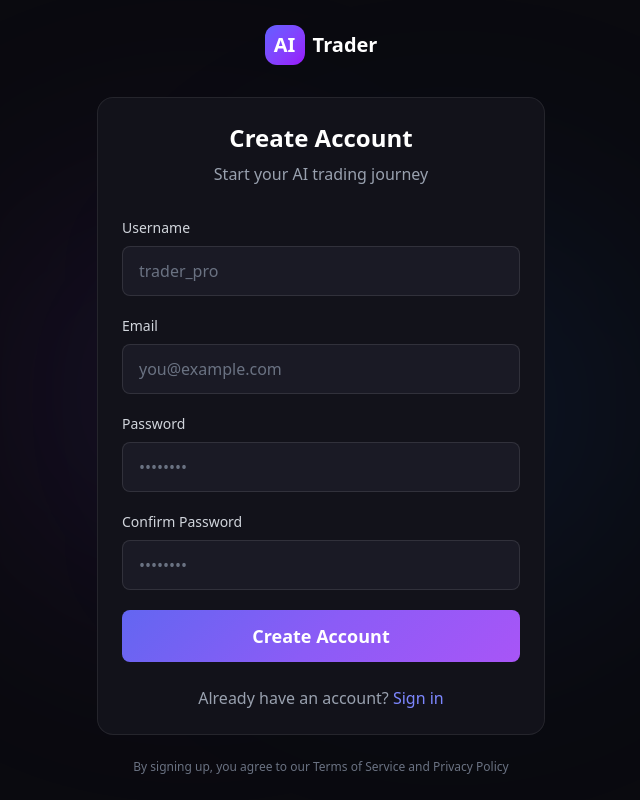
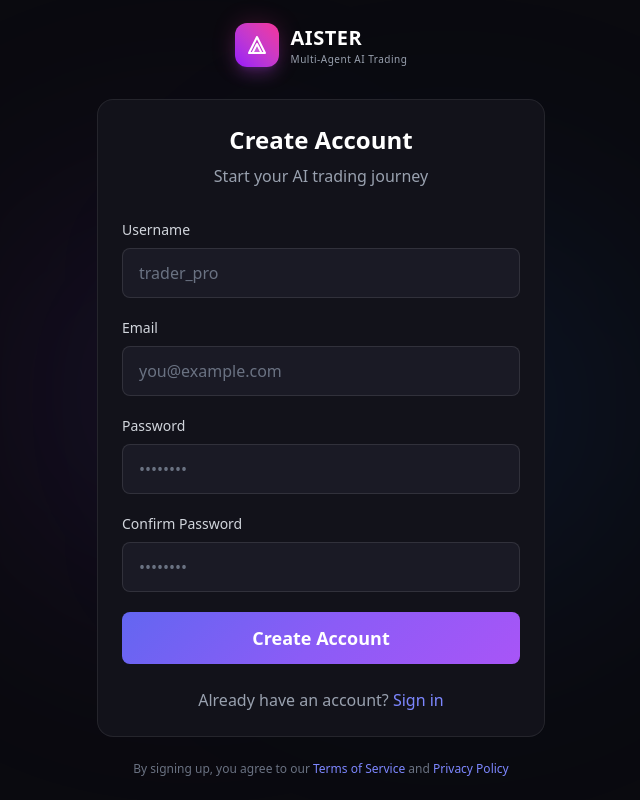
Before and after one commit to 321barney/ai-trader_ts, a Next.js app in the folder frontend/: page /register in a window 1280 px wide. Shown: the whole page, without its empty margins (319-959 px from the left). Built offline with nearby package versions, Linux system fonts and the light colour scheme; no server answers.

Commit message:
minor update

```diff
--- a/frontend/src/app/(auth)/login/page.tsx
+++ b/frontend/src/app/(auth)/login/page.tsx
@@ -51,12 +51,22 @@ export default function LoginPage() {
 
             <div className="relative z-10 w-full max-w-md">
                 {/* Logo */}
-                <div className="flex items-center justify-center gap-2 mb-8">
-                    <Link href="/" className="flex items-center gap-2">
-                        <div className="w-10 h-10 rounded-xl bg-gradient-to-br from-indigo-500 to-purple-600 flex items-center justify-center">
-                            <span className="text-white font-bold text-xl">AI</span>
+                <div className="flex items-center justify-center gap-3 mb-8">
+                    <Link href="/" className="flex items-center gap-3 group">
+                        <div className="relative w-11 h-11 flex items-center justify-center">
+                            <div className="absolute inset-0 bg-pink-500 rounded-xl rotate-6 group-hover:rotate-12 transition-transform duration-300 opacity-20 blur-md"></div>
+                            <div className="relative w-full h-full bg-gradient-to-tr from-purple-600 to-pink-500 rounded-xl flex items-center justify-center shadow-lg shadow-purple-500/20 group-hover:scale-105 transition-transform duration-300">
+                                <svg width="24" height="24" viewBox="0 0 24 24" fill="none" xmlns="http://www.w3.org/2000/svg" className="w-6 h-6 text-white">
+                                    <path d="M12 4L4 20H20L12 4Z" stroke="currentColor" strokeWidth="2" strokeLinecap="round" strokeLinejoin="round" />
+                                    <path d="M12 14L9 19H15L12 14Z" fill="currentColor" fillOpacity="0.2" stroke="none" />
+                                    <path d="M8 19L12 11L16 19" stroke="currentColor" strokeWidth="2" strokeLinecap="round" strokeLinejoin="round" />
+                                </svg>
+                            </div>
                         </div>
-                        <span className="text-xl font-bold text-white">Trader</span>
+                        <div>
+                            <span className="text-xl font-bold text-white tracking-wide">AISTER</span>
+                            <div className="text-[10px] text-gray-400 font-medium tracking-wider">Multi-Agent AI Trading</div>
+                        </div>
                     </Link>
                 </div>
 
@@ -132,13 +142,6 @@ export default function LoginPage() {
                         </p>
                     </div>
                 </div>
-
-                {/* Demo Notice */}
-                <div className="mt-6 text-center">
-                    <p className="text-gray-500 text-sm">
-                        Try demo: demo@aitrader.app / demo123
-                    </p>
-                </div>
             </div>
         </div>
     );
--- a/frontend/src/app/(auth)/register/page.tsx
+++ b/frontend/src/app/(auth)/register/page.tsx
@@ -64,12 +64,22 @@ export default function RegisterPage() {
 
             <div className="relative z-10 w-full max-w-md">
                 {/* Logo */}
-                <div className="flex items-center justify-center gap-2 mb-8">
-                    <Link href="/" className="flex items-center gap-2">
-                        <div className="w-10 h-10 rounded-xl bg-gradient-to-br from-indigo-500 to-purple-600 flex items-center justify-center">
-                            <span className="text-white font-bold text-xl">AI</span>
+                <div className="flex items-center justify-center gap-3 mb-8">
+                    <Link href="/" className="flex items-center gap-3 group">
+                        <div className="relative w-11 h-11 flex items-center justify-center">
+                            <div className="absolute inset-0 bg-pink-500 rounded-xl rotate-6 group-hover:rotate-12 transition-transform duration-300 opacity-20 blur-md"></div>
+                            <div className="relative w-full h-full bg-gradient-to-tr from-purple-600 to-pink-500 rounded-xl flex items-center justify-center shadow-lg shadow-purple-500/20 group-hover:scale-105 transition-transform duration-300">
+                                <svg width="24" height="24" viewBox="0 0 24 24" fill="none" xmlns="http://www.w3.org/2000/svg" className="w-6 h-6 text-white">
+                                    <path d="M12 4L4 20H20L12 4Z" stroke="currentColor" strokeWidth="2" strokeLinecap="round" strokeLinejoin="round" />
+                                    <path d="M12 14L9 19H15L12 14Z" fill="currentColor" fillOpacity="0.2" stroke="none" />
+                                    <path d="M8 19L12 11L16 19" stroke="currentColor" strokeWidth="2" strokeLinecap="round" strokeLinejoin="round" />
+                                </svg>
+                            </div>
                         </div>
-                        <span className="text-xl font-bold text-white">Trader</span>
+                        <div>
+                            <span className="text-xl font-bold text-white tracking-wide">AISTER</span>
+                            <div className="text-[10px] text-gray-400 font-medium tracking-wider">Multi-Agent AI Trading</div>
+                        </div>
                     </Link>
                 </div>
 
@@ -176,7 +186,14 @@ export default function RegisterPage() {
 
                 {/* Terms */}
                 <p className="mt-6 text-center text-gray-500 text-xs">
-                    By signing up, you agree to our Terms of Service and Privacy Policy
+                    By signing up, you agree to our{" "}
+                    <Link href="/terms" className="text-indigo-400 hover:text-indigo-300">
+                        Terms of Service
+                    </Link>{" "}
+                    and{" "}
+                    <Link href="/privacy" className="text-indigo-400 hover:text-indigo-300">
+                        Privacy Policy
+                    </Link>
                 </p>
             </div>
         </div>
--- a/frontend/src/app/onboarding/page.tsx
+++ b/frontend/src/app/onboarding/page.tsx
@@ -217,11 +217,21 @@ export default function OnboardingPage() {
 
             {/* Sidebar - Steps */}
             <aside className="w-80 border-r border-white/5 p-8 relative z-10">
-                <div className="flex items-center gap-2 mb-12">
-                    <div className="w-10 h-10 rounded-xl bg-gradient-to-br from-indigo-500 to-purple-600 flex items-center justify-center">
-                        <span className="text-white font-bold text-xl">AI</span>
+                <div className="flex items-center gap-3 mb-12">
+                    <div className="relative w-11 h-11 flex items-center justify-center">
+                        <div className="absolute inset-0 bg-pink-500 rounded-xl rotate-6 opacity-20 blur-md"></div>
+                        <div className="relative w-full h-full bg-gradient-to-tr from-purple-600 to-pink-500 rounded-xl flex items-center justify-center shadow-lg shadow-purple-500/20">
+                            <svg width="24" height="24" viewBox="0 0 24 24" fill="none" xmlns="http://www.w3.org/2000/svg" className="w-6 h-6 text-white">
+                                <path d="M12 4L4 20H20L12 4Z" stroke="currentColor" strokeWidth="2" strokeLinecap="round" strokeLinejoin="round" />
+                                <path d="M12 14L9 19H15L12 14Z" fill="currentColor" fillOpacity="0.2" stroke="none" />
+                                <path d="M8 19L12 11L16 19" stroke="currentColor" strokeWidth="2" strokeLinecap="round" strokeLinejoin="round" />
+                            </svg>
+                        </div>
                     </div>
-                    <span className="text-xl font-bold text-white">Trader</span>
+                    <div>
+                        <span className="text-xl font-bold text-white tracking-wide">AISTER</span>
+                        <div className="text-[10px] text-gray-400 font-medium tracking-wider">Multi-Agent AI Trading</div>
+                    </div>
                 </div>
 
                 <div className="space-y-4">
```
